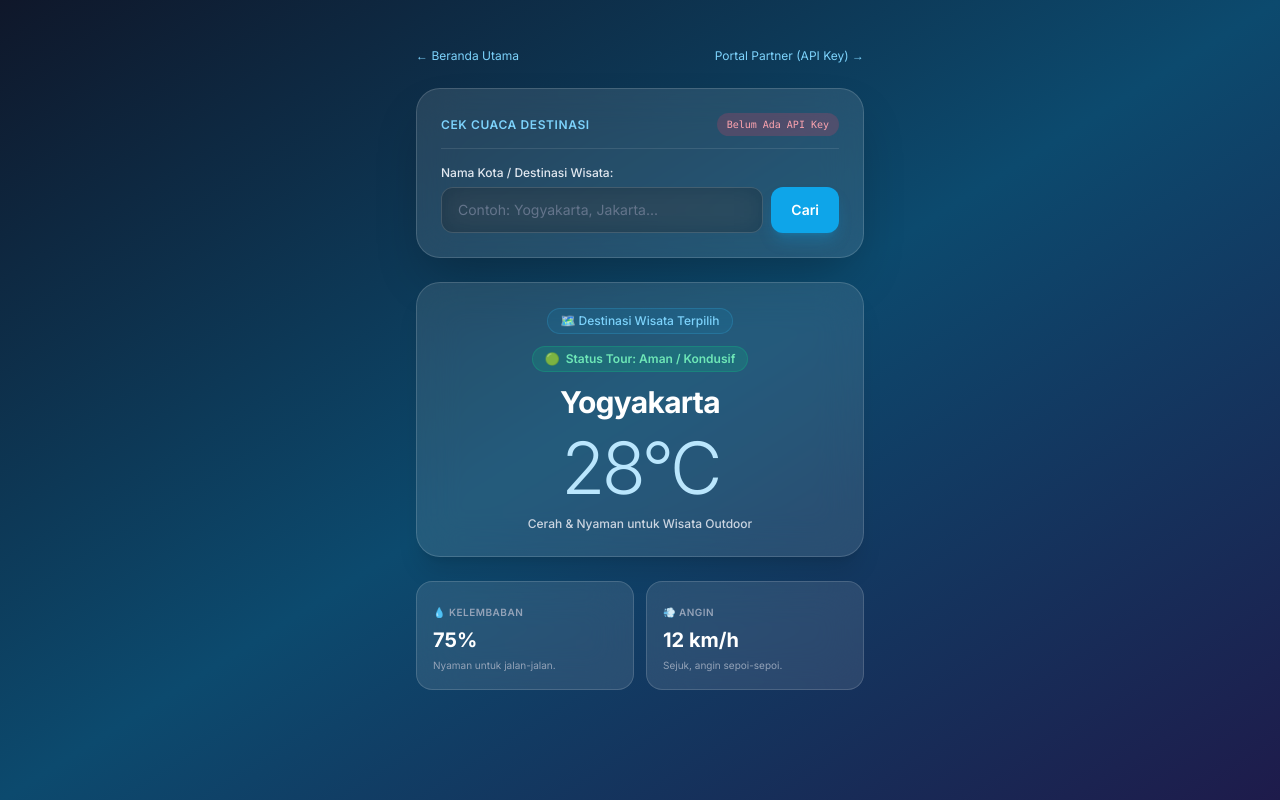
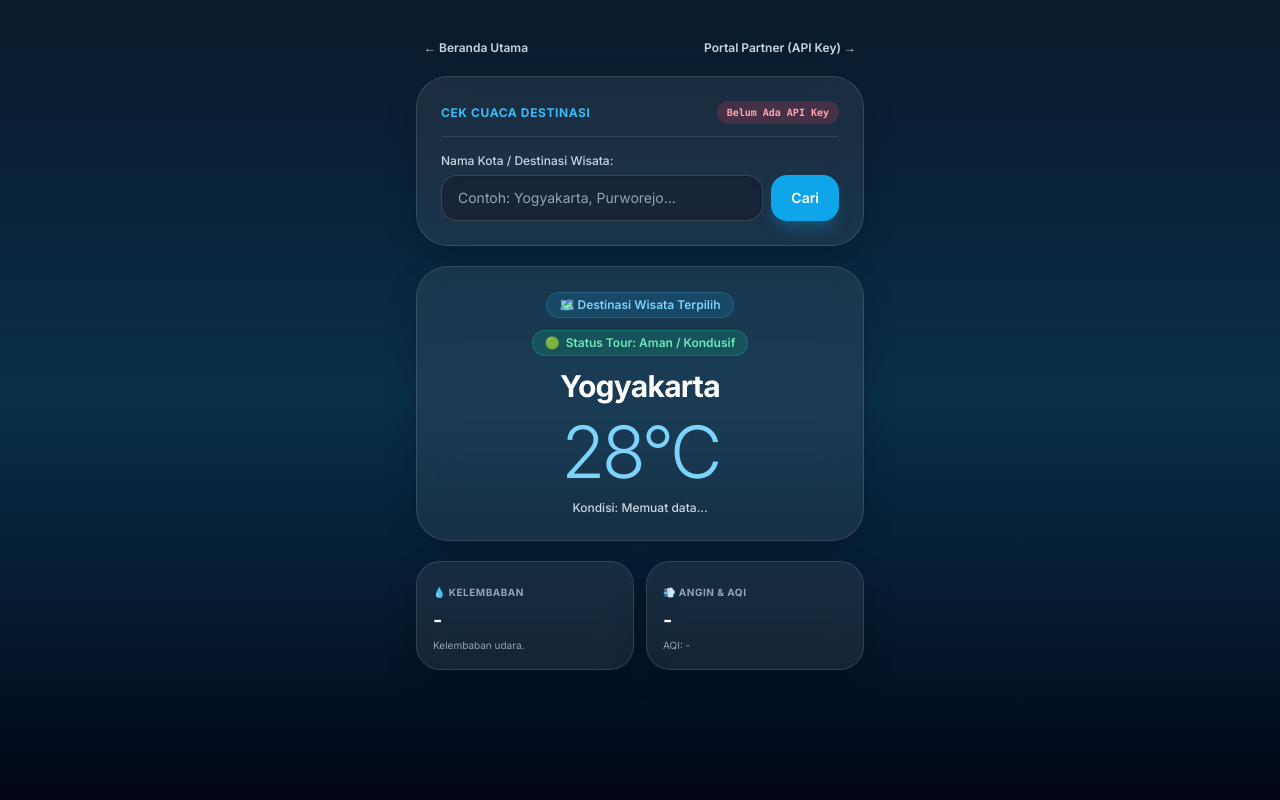
Before and after one commit to salmanalfarizi3/ProjectCuaca, a website: page public/search.html in a window 1280 px wide. Drawn offline with nearby package versions, Linux system fonts and the light colour scheme.

Commit message:
perbaruan search

```diff
--- a/public/search.html
+++ b/public/search.html
@@ -3,95 +3,114 @@
 <head>
   <meta charset="UTF-8">
   <meta name="viewport" content="width=device-width, initial-scale=1.0">
-  <title>Pencarian Cuaca Destinasi - SaaS App</title>
+  <title>Pencarian Cuaca Destinasi - TravelWeather SaaS</title>
   <script src="https://cdn.tailwindcss.com"></script>
+
+  <script src="https://cdn.jsdelivr.net/npm/@supabase/supabase-js@2"></script>
   <link href="https://fonts.googleapis.com/css2?family=Inter:wght@300;400;500;600;700&display=swap" rel="stylesheet">
   <style>
     body { font-family: 'Inter', sans-serif; }
-    .glass-card {
-      background: rgba(255, 255, 255, 0.1);
+
+    .ios-glass {
+      background: rgba(255, 255, 255, 0.05);
+      backdrop-filter: blur(25px);
+      -webkit-backdrop-filter: blur(25px);
+      border: 1px solid rgba(255, 255, 255, 0.1);
+      box-shadow: 0 20px 40px rgba(0, 0, 0, 0.3);
+    }
+    .ios-card {
+      background: rgba(255, 255, 255, 0.07);
       backdrop-filter: blur(20px);
       -webkit-backdrop-filter: blur(20px);
-      border: 1px solid rgba(255, 255, 255, 0.15);
+      border: 1px solid rgba(255, 255, 255, 0.12);
+      box-shadow: 0 12px 32px rgba(0, 0, 0, 0.2);
     }
-    .glass-input {
-      background: rgba(0, 0, 0, 0.25);
+    .ios-input {
+      background: rgba(15, 23, 42, 0.6);
       backdrop-filter: blur(15px);
       border: 1px solid rgba(255, 255, 255, 0.15);
+      color: #ffffff;
+    }
+    .ios-input::placeholder {
+      color: #94a3b8;
     }
   </style>
 </head>
-<body class="bg-gradient-to-br from-slate-900 via-sky-900 to-indigo-950 text-white min-h-screen pb-12 p-4 selection:bg-sky-500 selection:text-white">
+<body class="bg-gradient-to-b from-[#0b192c] via-[#082f49] to-[#020617] text-white min-h-screen pb-12 p-4 selection:bg-sky-500 selection:text-white">
 
-  <div class="max-w-md mx-auto pt-8 space-y-6">
+  <div class="max-w-md mx-auto pt-6 space-y-5">
 
-
-    <div class="flex justify-between items-center">
-      <a href="index.html" class="text-xs text-sky-300 hover:underline">← Beranda Utama</a>
-      <a href="auth.html" class="text-xs text-sky-300 hover:underline">Portal Partner (API Key) →</a>
+    <!-- Navigasi Atas -->
+    <div class="flex justify-between items-center px-2">
+      <a href="index.html" class="text-xs font-semibold text-slate-300 hover:text-white transition">← Beranda Utama</a>
+      <a href="auth.html" class="text-xs font-semibold text-slate-300 hover:text-white transition">Portal Partner (API Key) →</a>
     </div>
 
-
-    <div class="glass-card rounded-3xl p-6 shadow-2xl space-y-4">
+    <!-- Kotak Pencarian -->
+    <div class="ios-card rounded-[32px] p-6 space-y-4">
       <div class="flex justify-between items-center border-b border-white/10 pb-3">
-        <h2 class="text-xs font-semibold uppercase tracking-wider text-sky-300">Cek Cuaca Destinasi</h2>
-        <span id="authStatus" class="text-[10px] bg-amber-500/20 text-amber-300 px-2.5 py-1 rounded-full font-mono">Memeriksa API Key...</span>
+        <h2 class="text-xs font-bold uppercase tracking-wider text-sky-400">Cek Cuaca Destinasi</h2>
+        <span id="authStatus" class="text-[10px] bg-amber-500/20 text-amber-300 px-2.5 py-1 rounded-full font-mono font-semibold">Memeriksa API Key...</span>
       </div>
 
       <div>
-        <label class="text-xs text-slate-200 block mb-1.5 font-medium">Nama Kota / Destinasi Wisata:</label>
+        <label class="text-xs text-slate-300 block mb-1.5 font-medium">Nama Kota / Destinasi Wisata:</label>
         <div class="flex gap-2">
-          <input type="text" id="cityInput" placeholder="Contoh: Yogyakarta, Jakarta..." class="glass-input flex-1 rounded-xl px-4 py-3 text-sm text-white placeholder-slate-500 focus:outline-none focus:ring-2 focus:ring-sky-400">
-          <button onclick="fetchWeatherData()" class="bg-sky-500 hover:bg-sky-400 text-white font-semibold px-5 py-3 rounded-xl transition text-sm shadow-lg shadow-sky-500/25">
+          <input type="text" id="cityInput" placeholder="Contoh: Yogyakarta, Purworejo..." class="ios-input flex-1 rounded-[16px] px-4 py-3 text-sm focus:outline-none focus:ring-2 focus:ring-sky-400">
+          <button onclick="fetchWeatherData()" class="bg-sky-500 hover:bg-sky-400 text-white font-semibold px-5 py-3 rounded-[16px] transition text-sm shadow-lg shadow-sky-500/25">
             Cari
           </button>
         </div>
       </div>
     </div>
 
-
-    <div class="glass-card rounded-3xl p-6 text-center space-y-3 shadow-xl">
-      <div class="inline-block px-3 py-1 rounded-full bg-sky-500/10 text-xs font-medium text-sky-300 border border-sky-400/20">
+    <!-- Kartu Hasil Utama -->
+    <div class="ios-card rounded-[32px] p-6 text-center space-y-3">
+      <div class="inline-block px-3 py-1 rounded-full bg-sky-500/15 text-xs font-semibold text-sky-300 border border-sky-400/20">
         🗺️ Destinasi Wisata Terpilih
       </div>
-
 
       <div id="tourStatusBadge" class="inline-flex items-center gap-1.5 px-3 py-1 rounded-full text-xs font-semibold bg-emerald-500/20 text-emerald-300 border border-emerald-500/30">
         <span>🟢</span> Status Tour: Aman / Kondusif
       </div>
 
-      <h1 id="heroCity" class="text-3xl font-bold tracking-tight">Yogyakarta</h1>
-      <div id="heroTemp" class="text-7xl font-extralight tracking-tighter my-2 text-sky-200">28°C</div>
-      <p id="heroCondition" class="text-xs text-slate-300 font-medium">Cerah & Nyaman untuk Wisata Outdoor</p>
+      <h1 id="heroCity" class="text-3xl font-bold tracking-tight text-white">Yogyakarta</h1>
+      <div id="heroTemp" class="text-7xl font-extralight tracking-tighter my-2 text-sky-300">28°C</div>
+      <p id="heroCondition" class="text-xs text-slate-300 font-medium">Kondisi: Memuat data...</p>
     </div>
 
-
+    <!-- Grid Informasi Tambahan -->
     <div class="grid grid-cols-2 gap-3">
-      <div class="glass-card rounded-2xl p-4 space-y-1">
-        <span class="text-[10px] text-slate-400 font-semibold tracking-wider">💧 KELEMBABAN</span>
-        <p id="humidityVal" class="text-xl font-bold">75%</p>
-        <p class="text-[10px] text-slate-400">Nyaman untuk jalan-jalan.</p>
+      <div class="ios-card rounded-[24px] p-4 space-y-1">
+        <span class="text-[10px] text-slate-400 font-bold tracking-wider">💧 KELEMBABAN</span>
+        <p id="humidityVal" class="text-xl font-bold text-white">-</p>
+        <p class="text-[10px] text-slate-400">Kelembaban udara.</p>
       </div>
-      <div class="glass-card rounded-2xl p-4 space-y-1">
-        <span class="text-[10px] text-slate-400 font-semibold tracking-wider">💨 ANGIN</span>
-        <p id="windVal" class="text-xl font-bold">12 km/h</p>
-        <p class="text-[10px] text-slate-400">Sejuk, angin sepoi-sepoi.</p>
+      <div class="ios-card rounded-[24px] p-4 space-y-1">
+        <span class="text-[10px] text-slate-400 font-bold tracking-wider">💨 ANGIN & AQI</span>
+        <p id="windVal" class="text-xl font-bold text-white">-</p>
+        <p id="aqiText" class="text-[10px] text-slate-400">AQI: -</p>
       </div>
     </div>
 
   </div>
 
   <script>
+
+    const SUPABASE_URL = 'https://url-project-supabase-kamu.supabase.co';
+    const SUPABASE_ANON_KEY = 'eyJhbGciOiJIUzI1NiIsInR5cCI6...';
+    const supabaseClient = window.supabase.createClient(SUPABASE_URL, SUPABASE_ANON_KEY);
+
     window.onload = function() {
       const savedApiKey = localStorage.getItem('saas_api_key');
       const statusBadge = document.getElementById('authStatus');
 
       if (savedApiKey) {
-        statusBadge.innerText = "API Key Aktif (Authorized)";
-        statusBadge.className = "text-[10px] bg-emerald-500/20 text-emerald-300 px-2.5 py-1 rounded-full font-mono";
+        statusBadge.innerText = "API Key Aktif";
+        statusBadge.className = "text-[10px] bg-emerald-500/20 text-emerald-300 px-2.5 py-1 rounded-full font-mono font-semibold";
       } else {
         statusBadge.innerText = "Belum Ada API Key";
-        statusBadge.className = "text-[10px] bg-rose-500/20 text-rose-300 px-2.5 py-1 rounded-full font-mono";
+        statusBadge.className = "text-[10px] bg-rose-500/20 text-rose-300 px-2.5 py-1 rounded-full font-mono font-semibold";
       }
     };
 
@@ -111,6 +130,26 @@
       }
 
       try {
+        let { data: dbData, error: dbError } = await supabaseClient
+          .from('nama_tabel_kamu')
+          .select('*')
+          .ilike('city', `%${cityName}%`)
+          .limit(1);
+
+        if (!dbError && dbData && dbData.length > 0) {
+          const item = dbData[0];
+
+          document.getElementById('heroCity').innerText = `${item.city}, ${item.country || 'ID'}`;
+          document.getElementById('heroTemp').innerText = `${item.temperature}°C`;
+          document.getElementById('humidityVal').innerText = `${item.humidity}%`;
+          document.getElementById('windVal').innerText = `${item.windSpeed} km/h`;
+          document.getElementById('heroCondition').innerText = `Kondisi: ${item.weatherCondition}`;
+          document.getElementById('aqiText').innerText = `Indeks Kualitas Udara (AQI): ${item.airQualityIndex}`;
+
+          updateTourStatus(item.windSpeed);
+          return;
+        }
+
         const geoUrl = `https://geocoding-api.open-meteo.com/v1/search?name=${encodeURIComponent(cityName)}&count=1&language=id&format=json`;
         const geoResponse = await fetch(geoUrl);
         const geoData = await geoResponse.json();
@@ -126,33 +165,32 @@
         const weatherData = await weatherResponse.json();
         const current = weatherData.current;
 
-
         document.getElementById('heroCity').innerText = `${location.name}, ${location.country || ''}`;
         document.getElementById('heroTemp').innerText = `${Math.round(current.temperature_2m)}°C`;
         document.getElementById('humidityVal').innerText = `${current.relative_humidity_2m}%`;
         document.getElementById('windVal').innerText = `${current.wind_speed_10m} km/h`;
+        document.getElementById('heroCondition').innerText = "Kondisi: Cerah (Live API)";
+        document.getElementById('aqiText').innerText = "Indeks Kualitas Udara (AQI): N/A";
 
-
-        const windSpeed = current.wind_speed_10m;
-        const tourBadge = document.getElementById('tourStatusBadge');
-
-        if (windSpeed > 30) {
-          tourBadge.className = "inline-flex items-center gap-1.5 px-3 py-1 rounded-full text-xs font-semibold bg-rose-500/20 text-rose-300 border border-rose-500/30";
-          tourBadge.innerHTML = "<span>🔴</span> Status Tour: Berbahaya / Angin Kencang";
-          document.getElementById('heroCondition').innerText = "Peringatan: Angin kencang, tidak disarankan untuk aktivitas outdoor.";
-        } else if (windSpeed > 20) {
-          tourBadge.className = "inline-flex items-center gap-1.5 px-3 py-1 rounded-full text-xs font-semibold bg-amber-500/20 text-amber-300 border border-amber-500/30";
-          tourBadge.innerHTML = "<span>🟡</span> Status Tour: Waspada / Cukup Berangin";
-          document.getElementById('heroCondition').innerText = "Kondisi cukup berangin, harap berhati-hati untuk wisata luar ruangan.";
-        } else {
-          tourBadge.className = "inline-flex items-center gap-1.5 px-3 py-1 rounded-full text-xs font-semibold bg-emerald-500/20 text-emerald-300 border border-emerald-500/30";
-          tourBadge.innerHTML = "<span>🟢</span> Status Tour: Aman / Sangat Kondusif";
-          document.getElementById('heroCondition').innerText = "Cuaca bersahabat, sangat aman untuk jadwal tour.";
-        }
+        updateTourStatus(current.wind_speed_10m);
 
       } catch (error) {
         console.error(error);
-        alert("Gagal terhubung ke server.");
+        alert("Gagal terhubung ke database.");
+      }
+    }
+
+    function updateTourStatus(windSpeed) {
+      const tourBadge = document.getElementById('tourStatusBadge');
+      if (windSpeed > 30) {
+        tourBadge.className = "inline-flex items-center gap-1.5 px-3 py-1 rounded-full text-xs font-semibold bg-rose-500/25 text-rose-300 border border-rose-500/30";
+        tourBadge.innerHTML = "<span>🔴</span> Status Tour: Berbahaya / Angin Kencang";
+      } else if (windSpeed > 20) {
+        tourBadge.className = "inline-flex items-center gap-1.5 px-3 py-1 rounded-full text-xs font-semibold bg-amber-500/25 text-amber-300 border border-amber-500/30";
+        tourBadge.innerHTML = "<span>🟡</span> Status Tour: Waspada / Cukup Berangin";
+      } else {
+        tourBadge.className = "inline-flex items-center gap-1.5 px-3 py-1 rounded-full text-xs font-semibold bg-emerald-500/25 text-emerald-300 border border-emerald-500/30";
+        tourBadge.innerHTML = "<span>🟢</span> Status Tour: Aman / Sangat Kondusif";
       }
     }
   </script>
```
